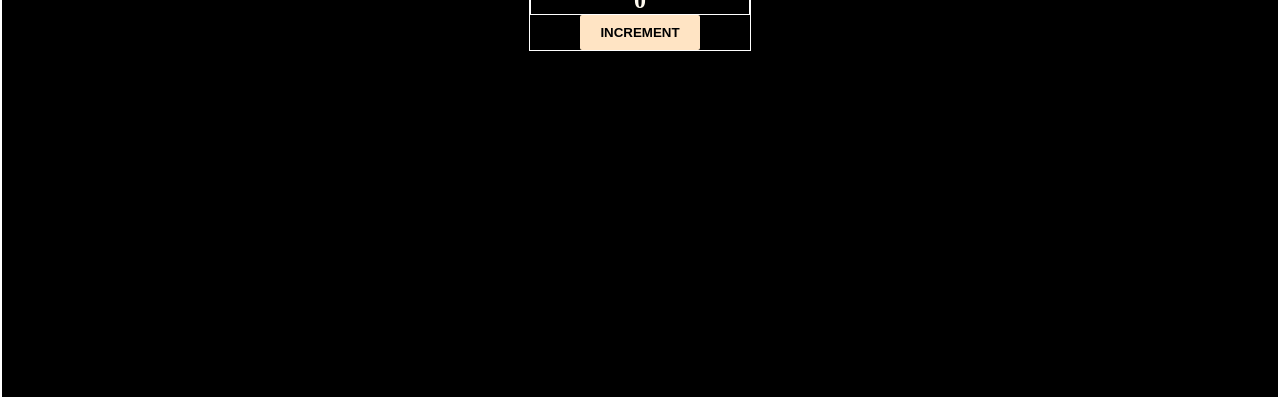
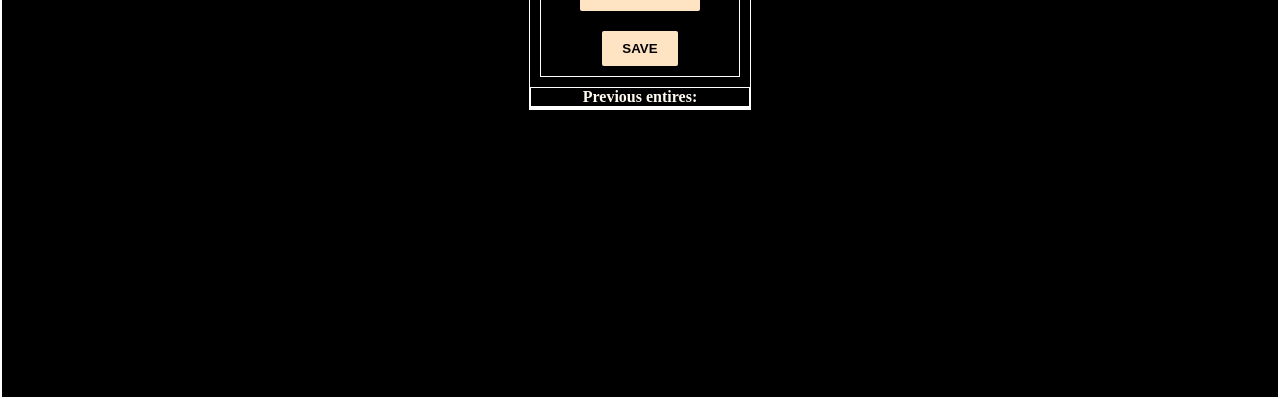
Before and after one commit to natbartu-JS-projects/incrementCount, a plain HTML site: page src/index.html in a window 1280 px wide. Shown: the part 403-802 px from the top of the page. Drawn offline with Linux system fonts and the light colour scheme.

Commit message:
create a save function to  save the data from the increment button and display it into dom

```diff
--- a/src/index.html
+++ b/src/index.html
@@ -10,7 +10,13 @@
     <div class="container">
       <h1>People Entered:</h1>
       <h2 id="count-el">0</h2>
-      <button id="increment-btn" onclick="increment()">INCREMENT</button>
+
+      <div class="btn-container">
+        <button id="increment-btn" onclick="increment()">INCREMENT</button>
+        <button id="save-btn" onclick="save()">SAVE</button>
+      </div>
+      <h4>Previous entires:</h4>
+      <p id="save-el"></p>
     </div>
     <script src="/src/index.js"></script>
   </body>
--- a/src/index.js
+++ b/src/index.js
@@ -1,8 +1,15 @@
 let countEl = document.getElementById("count-el");
+let saveBtn = document.getElementById("save-btn");
+let saveEl = document.getElementById("save-el");
 
 let count = 0;
 
 function increment() {
-  count = count += 1;
+  count += 1;
   countEl.innerText = count;
 }
+
+function save() {
+  let saveNumber = +count + " - ";
+  saveEl.textContent += saveNumber;
+}
--- a/src/styles.css
+++ b/src/styles.css
@@ -20,7 +20,16 @@ body {
   text-align: center;
 }
 
-#increment-btn {
+.btn-container {
+  display: flex;
+  align-items: center;
+  justify-content: space-between;
+  flex-direction: column;
+  margin: 10px;
+  padding: 10px;
+}
+
+button {
   background-color: bisque;
   padding: 10px 20px;
   border: none;
@@ -30,6 +39,10 @@ body {
   text-align: center;
 }
 
-#increment-btn:hover {
+button:hover {
   background-color: chartreuse;
 }
+
+#increment-btn {
+  margin-bottom: 20px;
+}
```
